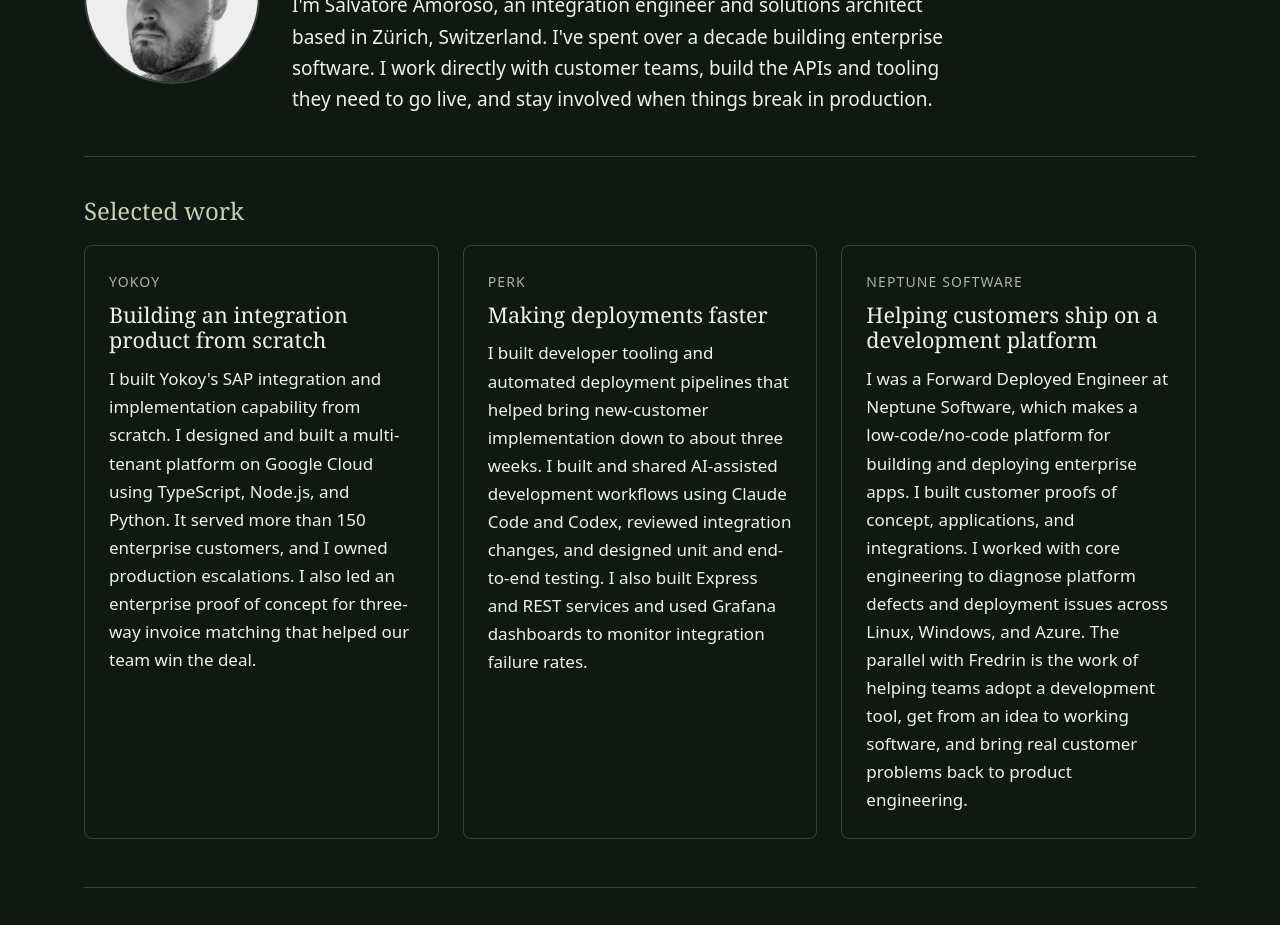
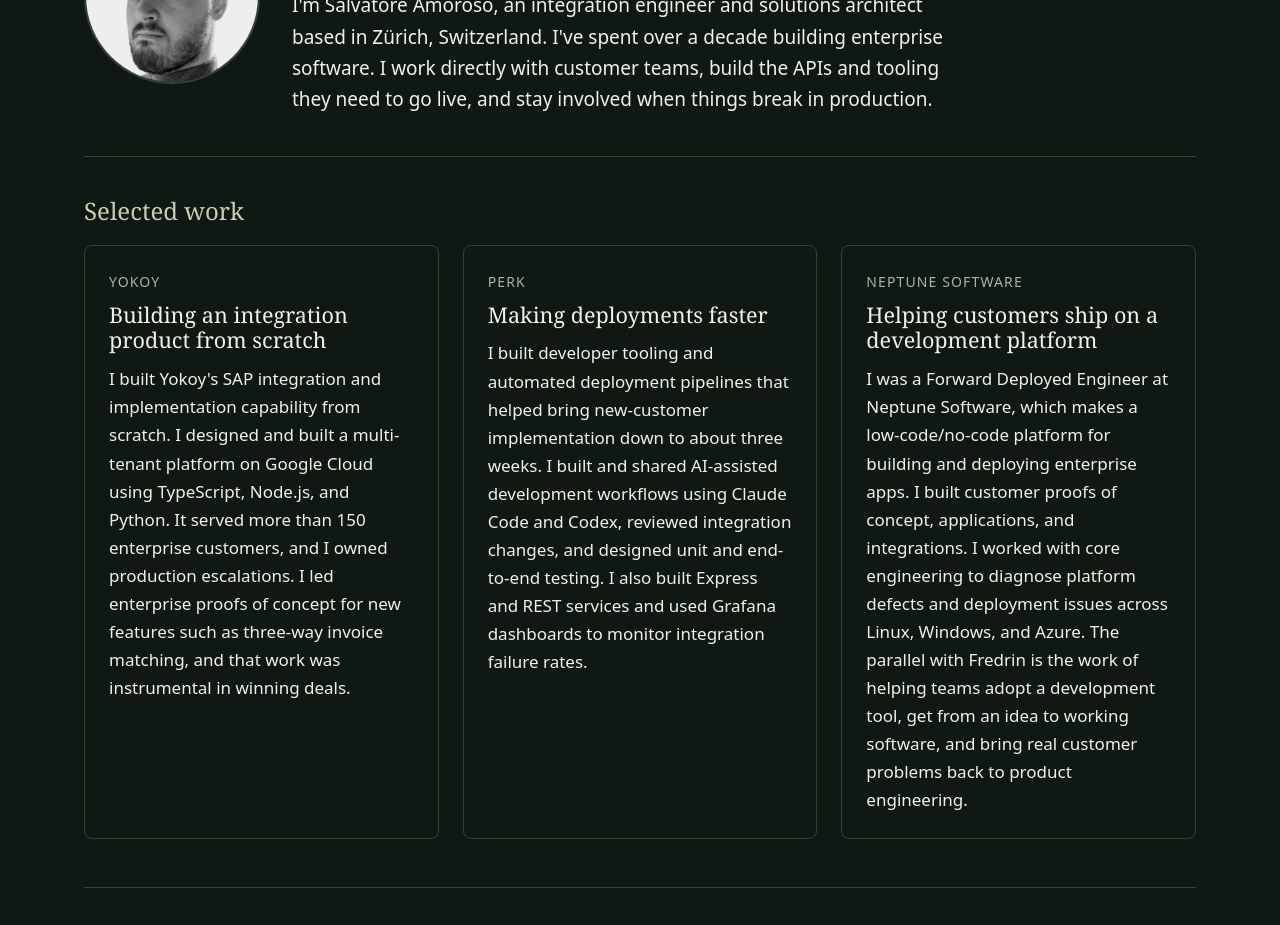
Before and after one commit to salvatore-amoroso/Fredrin-about-me, a plain HTML site: page index.html in a window 1280 px wide. Shown: the part 156-1081 px from the top of the page. Drawn offline with Linux system fonts and the light colour scheme.

Commit message:
Refine Yokoy proof-of-concept copy

```diff
--- a/index.html
+++ b/index.html
@@ -23,7 +23,7 @@
       <section class="example" aria-labelledby="yokoy">
         <p class="company">Yokoy</p>
         <h3 id="yokoy">Building an integration product from scratch</h3>
-        <p>I built Yokoy's SAP integration and implementation capability from scratch. I designed and built a multi-tenant platform on Google Cloud using TypeScript, Node.js, and Python. It served more than 150 enterprise customers, and I owned production escalations. I also led an enterprise proof of concept for three-way invoice matching that helped our team win the deal.</p>
+        <p>I built Yokoy's SAP integration and implementation capability from scratch. I designed and built a multi-tenant platform on Google Cloud using TypeScript, Node.js, and Python. It served more than 150 enterprise customers, and I owned production escalations. I led enterprise proofs of concept for new features such as three-way invoice matching, and that work was instrumental in winning deals.</p>
       </section>
 
       <section class="example" aria-labelledby="perk">
```
